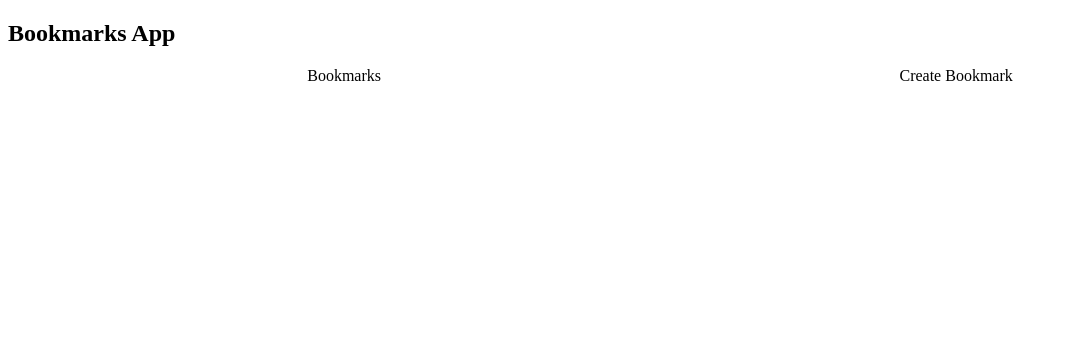
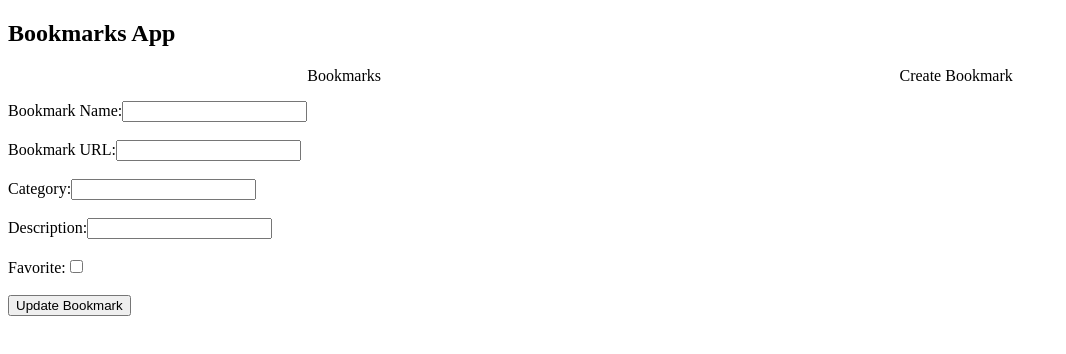
Before and after one commit to gasparecarollo/React-rev-Bookmarks, a React (Vite) app: page /bookmarks/1/edit in a window 1280 px wide. Shown: the top 354 px of the page, without its empty margins (0-1066 px from the left). Built offline with nearby package versions, Linux system fonts and the light colour scheme; no server answers.

Commit message:
Added Edit and Delete functions

```diff
--- a/src/App.jsx
+++ b/src/App.jsx
@@ -5,6 +5,7 @@ import Index from './Pages/Index';
 import Home from './Pages/Home';
 import New from './Pages/New';
 import Show from './Pages/Show';
+import Edit from './Pages/Edit'
 
 import { Routes, Route } from 'react-router-dom';
 
@@ -19,6 +20,7 @@ function App() {
           <Route path="/bookmarks" element={<Index />} />
           <Route path="/bookmarks/new" element={<New />} />
           <Route path="/bookmarks/:id" element={<Show />} />
+          <Route path="/bookmarks/:id/edit" element={<Edit />} />
         </Routes>
       </main>
     </>
--- /dev/null
+++ b/src/Components/EditBookmarkForm.jsx
@@ -0,0 +1,140 @@
+import React from 'react';
+import { useState, useEffect } from 'react';
+import { useParams, useNavigate } from 'react-router-dom';
+
+const API = import.meta.env.VITE_BASE_URL
+
+//export default function EditBookmarkForm () {}
+const EditBookmarkForm = () => {
+
+    const [editBookmark, setEditBookmark] = useState({
+        name: "",
+        url: "",
+        category: "",
+        description: "",
+        is_favorite: false,
+    })
+
+    const { id } = useParams()
+    const navigate = useNavigate()
+
+    //on Change [this is a prop]
+    //function handleChange() {}
+    const handleChange = (event) => {
+        const idValue = event.target.id
+        const inputValue = event.target.value
+        //prev is the previous useState object above, which is editBookmark object with name, url etc.
+        setEditBookmark((prev) => {
+            return { ...prev, [idValue]: inputValue }
+        })
+    }
+
+    const handleCheckbox = (event) => {
+        const isChecked = event.target.checked
+
+        setEditBookmark((prev) => {
+            return { ...prev, is_favorite: isChecked }
+
+        })
+    }
+
+    const handleSubmit = (event) => {
+        event.preventDefault()
+
+        fetch(`${API}/bookmarks/${id}`, {
+            method: 'PUT',
+            body: JSON.stringify(editBookmark),
+            headers: {
+                "Content-Type": "application/json"
+            }
+        })
+            .then(() => navigate(`/bookmarks/${id}`))
+            .catch(err => console.log(err))
+    }
+
+    useEffect(() => {
+        fetch(`${API}/bookmarks/${id}`)
+            .then(res => res.json())
+            .then(resJSON => setEditBookmark(resJSON))
+            .catch(err => console.log(err))
+    }, [])
+
+
+
+    return (
+        <div className='editBookmarkForm'>
+
+            <form onSubmit={handleSubmit}>
+
+                {/* name */}
+                <label htmlFor="name"> Bookmark Name:
+                    <input
+                        type="text"
+                        id="name"
+                        value={editBookmark.name}
+                        onChange={handleChange}
+                    />
+                </label>
+
+                <br /><br />
+
+                {/* url */}
+                <label htmlFor="url"> Bookmark URL:
+                    <input
+                        type="url"
+                        id="url"
+                        value={editBookmark.url}
+                        onChange={handleChange}
+                    />
+                </label>
+
+                <br /><br />
+
+                {/* Category */}
+                <label htmlFor="category"> Category:
+                    <input
+                        type="text"
+                        id="category"
+                        value={editBookmark.category}
+                        onChange={handleChange}
+                    />
+                </label>
+
+                <br /><br />
+
+                {/* Description */}
+                <label htmlFor="description"> Description:
+                    <input
+                        type="text"
+                        id="description"
+                        value={editBookmark.description}
+                        onChange={handleChange}
+                    />
+                </label>
+
+                <br /><br />
+
+                {/* is_favorite Checkbox */}
+                <label htmlFor="is_favorite"> Favorite:
+                    <input
+                        type="checkbox"
+                        id="is_favorite"
+                        value={editBookmark.is_favorite}
+                        checked={editBookmark.is_favorite}
+                        onChange={handleCheckbox}
+                    />
+
+                </label>
+
+                <br /> <br />
+                <input
+                    type="submit"
+                    value="Update Bookmark"
+                />
+
+            </form >
+        </div >
+    );
+};
+
+export default EditBookmarkForm;
--- a/src/Components/NewBookmarkForm.jsx
+++ b/src/Components/NewBookmarkForm.jsx
@@ -54,7 +54,7 @@ const NewBookmarkForm = () => {
                         value={newBookmark.name}
                         required
                         onChange={handleChange}
-                    /> <br></br>
+                    /> <br /><br />
                     <label htmlFor="url">URL: </label>
                     <input
                         id="url"
@@ -63,7 +63,7 @@ const NewBookmarkForm = () => {
                         value={newBookmark.url}
                         required
                         onChange={handleChange}
-                    /> <br></br>
+                    /> <br /><br />
                     <label htmlFor="category">Category: </label>
                     <input
                         id="category"
@@ -72,16 +72,16 @@ const NewBookmarkForm = () => {
                         value={newBookmark.category}
                         required
                         onChange={handleChange}
-                    /> <br></br>
+                    /> <br /><br />
                     <label htmlFor="description">Description: </label>
                     <input
                         id="description"
                         type="text"
                         placeholder="Website Description"
                         value={newBookmark.description}
-                        required
+                        // required
                         onChange={handleChange}
-                    /> <br></br>
+                    /> <br /><br />
                     <label htmlFor='is_favorite'> Favorite</label>
                     <input
                         id='is_favorite'
@@ -89,7 +89,7 @@ const NewBookmarkForm = () => {
                         value={newBookmark.is_favorite}
                         onChange={handleCheckboxChange}
                     />
-                    <br></br>
+                    <br /><br />
                     <input type="submit" value="Add Bookmark" />
                 </fieldset>
             </form>
--- /dev/null
+++ b/src/Pages/Edit.jsx
@@ -0,0 +1,11 @@
+import React from 'react';
+import EditBookmarkForm from '../Components/EditBookmarkForm.jsx'
+//export default function Edit () {}
+
+const Edit = () => {
+    return (
+        <EditBookmarkForm />
+    );
+};
+
+export default Edit;
--- a/src/Pages/Index.jsx
+++ b/src/Pages/Index.jsx
@@ -9,9 +9,9 @@ const Index = () => {
     useEffect(() => {
         fetch(`${API}/bookmarks`)
             .then(res => res.json())
-            .then(res => {
-                //console.log(res)
-                setBookmarks(res)
+            .then(resJSON => {
+                //console.log(resJSON)
+                setBookmarks(resJSON)
             })
     }, [])
 
--- a/src/Pages/Show.jsx
+++ b/src/Pages/Show.jsx
@@ -1,13 +1,25 @@
 import React, { useEffect, useState } from 'react';
-import { useParams } from 'react-router-dom';
+import { useParams, useNavigate } from 'react-router-dom';
 
 
 const API = import.meta.env.VITE_BASE_URL;
 
 const Show = () => {
     const { id } = useParams()
+    const [bookmark, setBookmark] = useState({})
 
-    const [bookmark, setBookmark] = useState({})
+    const navigate = useNavigate()
+
+    const handleDelete = () => {
+        fetch(`${API}/bookmarks/${id}`, {
+            method: 'DELETE',
+            headers: {
+                "Content-Type": "application/json"
+            }
+        })
+            .then(() => navigate("/bookmarks"))
+            .catch(err => console.log(err))
+    }
 
     useEffect(() => {
         fetch(`${API}/bookmarks/${id}`)
@@ -25,6 +37,14 @@ const Show = () => {
             <h4> {bookmark.category}</h4>
             <h4> {bookmark.description}</h4>
             <a href={bookmark.url} target="_blank">Go to: {bookmark.name}</a>
+
+
+            <div>
+                <button
+                    onClick={() => navigate(`/bookmarks/${id}/edit`)}> Edit </button>
+                <button
+                    onClick={handleDelete}> Delete </button>
+            </div>
         </div>
     );
 };
```
